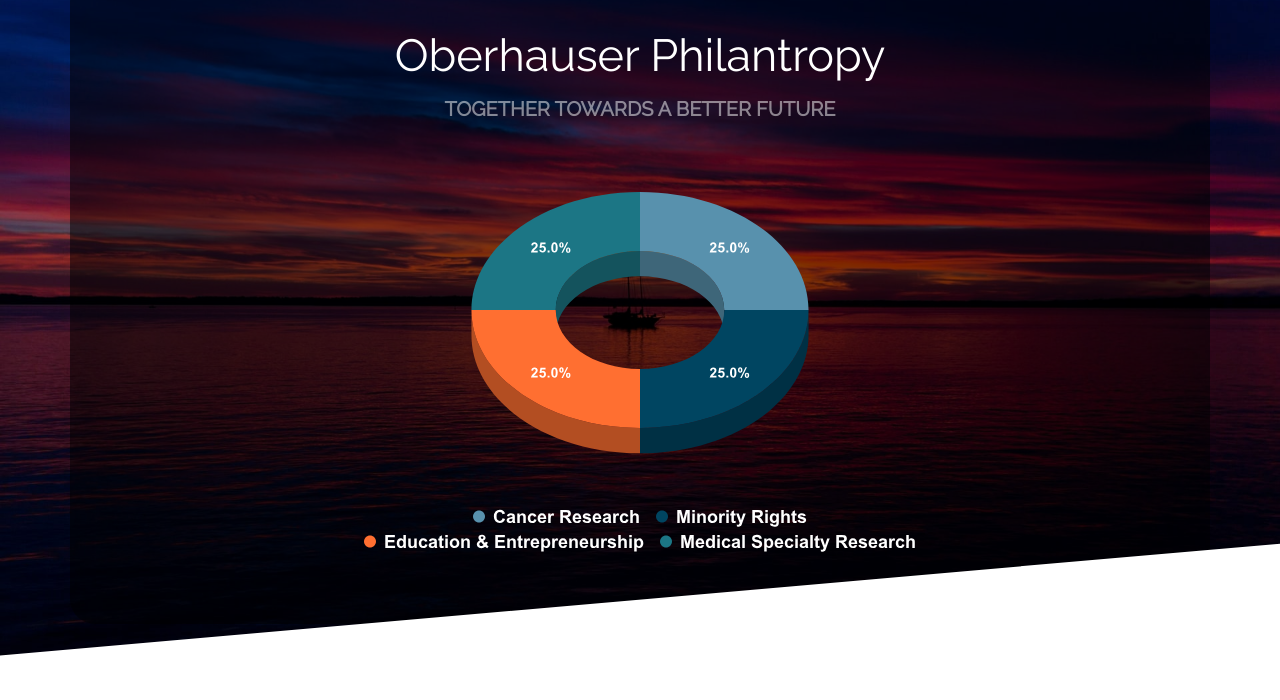
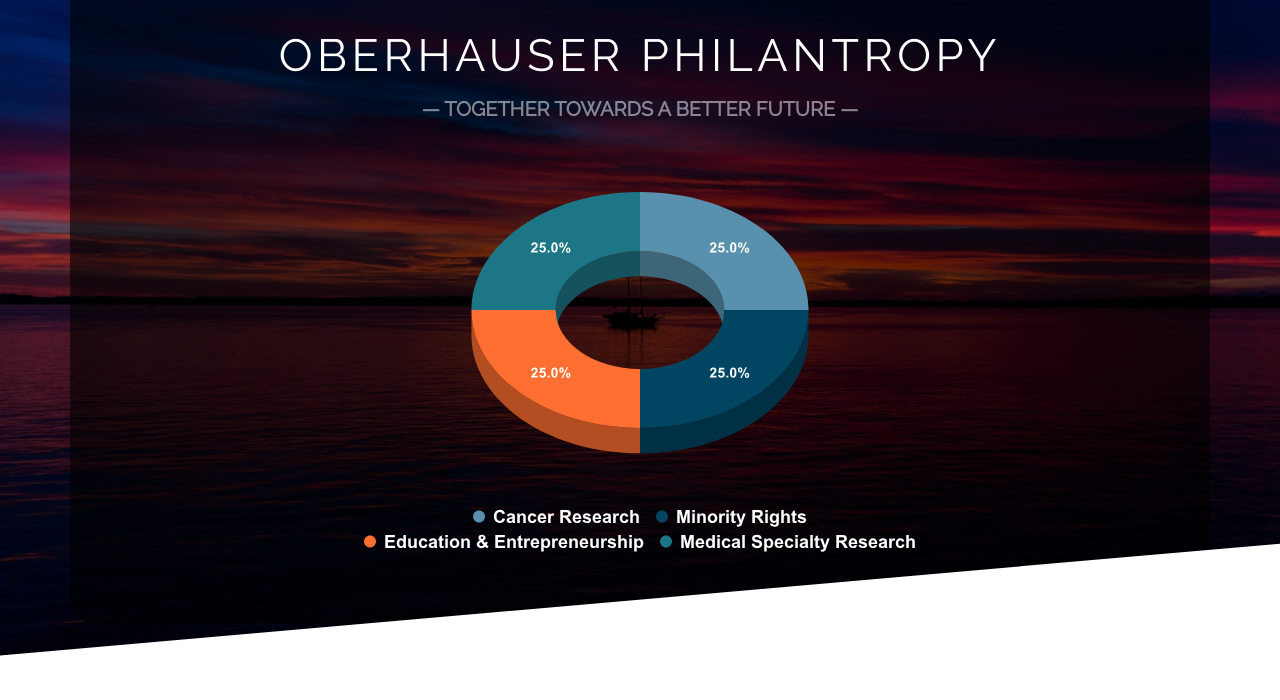
Before and after one commit to oberhauser-global/oberhauser-foundation.github.io, a plain HTML site: page index.html in a window 1280 px wide. Shown: the part 100-800 px from the top of the page. Drawn offline with Linux system fonts and the light colour scheme; files whose address does not match are found by name.

Commit message:
Style improvements

```diff
--- a/css/style.css
+++ b/css/style.css
@@ -180,6 +180,9 @@ h5,
   font-size: 45px;
   line-height: 1.34;
   color: #fff;
+  text-transform: uppercase;
+  letter-spacing: 0.1em;
+  font-weight: 500;
 }
 @media screen and (max-width: 768px) {
   .ftco-cover .ftco-heading {
--- a/index.html
+++ b/index.html
@@ -88,15 +88,16 @@
           <div
             class="col-md-12"
             style="
-              background: rgba(0, 0, 0, 0.5);
+              background: rgba(0, 0, 0, 0.6);
               padding-top: 50px;
               padding-bottom: 50px;
               border-radius: 25px;
+              margin: 10px;
             "
           >
             <h1 class="ftco-heading ftco-animate">Oberhauser Philantropy</h1>
             <h2 class="h5 ftco-subheading ftco-animate">
-              <strong>TOGETHER TOWARDS A BETTER FUTURE</strong>
+              <strong>&mdash; TOGETHER TOWARDS A BETTER FUTURE &mdash;</strong>
             </h2>
             <img
               src="images/grant-distribution-dark-bg.svg"
```
